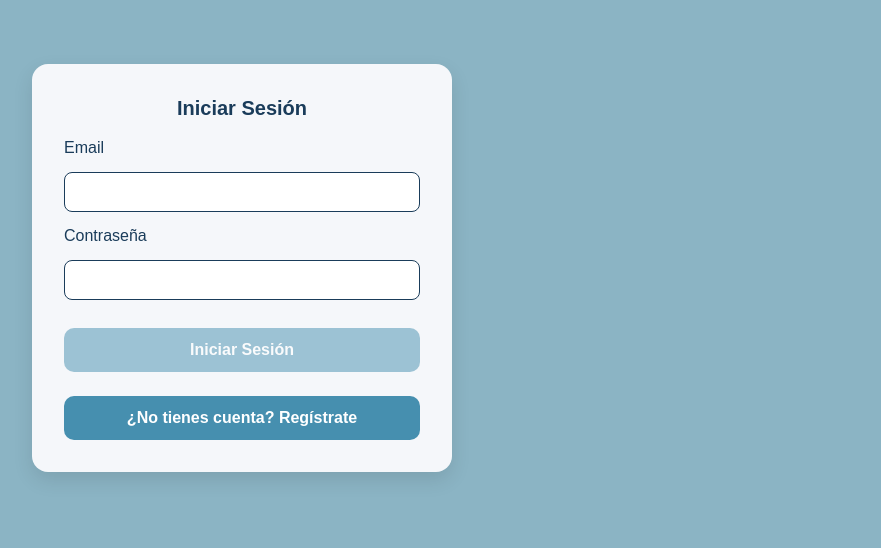
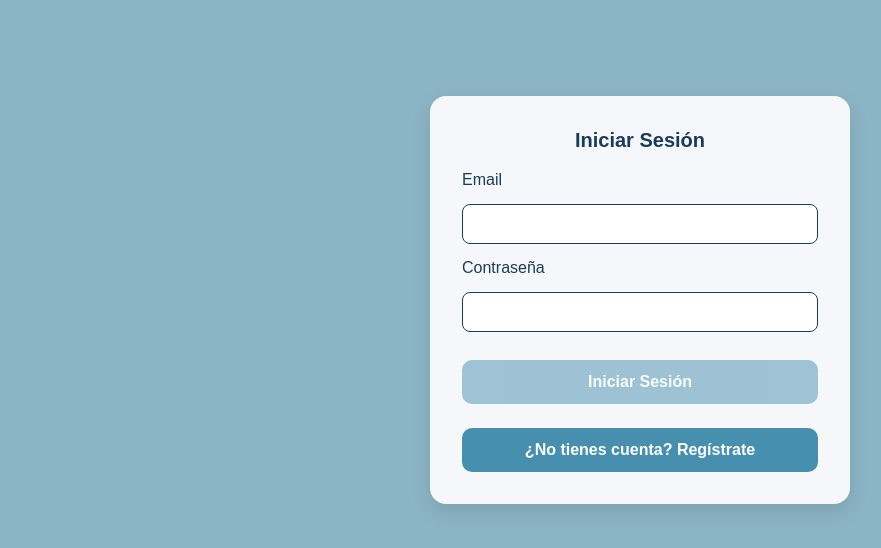
Before and after one commit to dreyes-2022433/Almacenadora, a React (Vite) app in the folder Frontend/: page / in a window 1280 px wide. Shown: the top 548 px of the page, without its empty margins (0-881 px from the left). Built offline with nearby package versions, Linux system fonts and the light colour scheme.

Commit message:
Actualizar AuthPage.jsx para integrar componentes de login y registro separados

```diff
--- a/Frontend/src/pages/AuthPage.jsx
+++ b/Frontend/src/pages/AuthPage.jsx
@@ -1,30 +1,22 @@
 import React, { useState } from 'react'
 import { Register } from '../components/Register'
+import { Login } from '../components/login'
 import './AuthPage.css'
-import { Login } from '../components/login'
 
+export const AuthPage = () => {
+  const [isLogin, setIsLogin] = useState(true)
 
+  const handleIsLogin = () => {
+    setIsLogin((prev) => !prev)
+  }
 
-//Componente exportado por Named (Quiero tener más componentes en un archivo)
-export const AuthPage = () => {
-    const [isLogin, setIsLogin] = useState(true)
-    const handleIsLogin = ()=>{
-        setIsLogin((prev)=> !prev)
-    }
   return (
-    <div className="auth-container">
-        {
-            isLogin ? (
-                <>
-
-                <Login handleIsLogin={handleIsLogin}/>
-                </>
-            ) : (
-                <>
-                <Register handleIsLogin={handleIsLogin} />
-                </>
-            )
-        }
+    <div className="auth-page">
+      {isLogin ? (
+        <Login handleIsLogin={handleIsLogin} />
+      ) : (
+        <Register handleIsLogin={handleIsLogin} />
+      )}
     </div>
   )
 }
```
